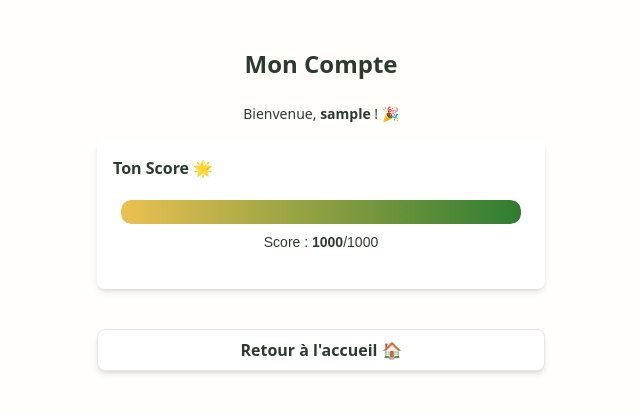
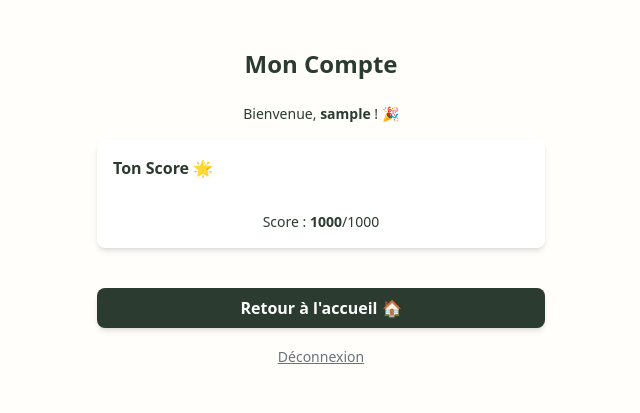
Before and after one commit to WilliamPltr/AppOpack, a Django app: page /account/ in a window 1280 px wide. Shown: the part 44-457 px from the top of the page, without its empty margins (319-959 px from the left). Run offline with Django 4.2, Linux system fonts and the light colour scheme; the visitor is signed in with stand-in values (Sample User, id 1); data comes from the database, SQL or seed files in the repository; parts of the project's set-up code (start-up, migrations or seed data) failed here and were passed over.

Commit message:
Update account.html

```diff
--- a/Opack_Git/core/templates/core/account.html
+++ b/Opack_Git/core/templates/core/account.html
@@ -9,34 +9,42 @@
     Mon Compte
   </h1>
 
-  <!-- Bienvenue -->
+  <!-- Message de bienvenue -->
   <p class="text-center text-sm text-[#2c3b2f] font-comfortaa mb-4">
     Bienvenue, <span class="font-bold">{{ user.username }}</span> ! 🎉
   </p>
 
-  <!-- Section : Score -->
+  <!-- Section : Score utilisateur -->
   <div class="w-full max-w-md bg-white border-l-4 border-[#ebc151] rounded-lg shadow-md p-4 mb-6">
     <h2 class="text-lg font-bold text-[#2c3b2f] font-comfortaa mb-2">Ton Score 🌟</h2>
-    <!-- Jauge de score -->
-    <div style="width: 100%; max-width: 400px; margin: 20px auto;">
-      <div style="width: 100%; height: 1.5rem; background-color: #f5f5f5; border-radius: 10px; position: relative; overflow: hidden; box-shadow: inset 0 2px 4px rgba(0, 0, 0, 0.1);">
-        <div
-          style="width: {{ jauge_score|floatformat:0 }}%; height: 100%; background: linear-gradient(90deg, #ebc151, #2e7d32); border-radius: 10px; transition: width 0.5s;">
-        </div>
+    <!-- Barre de progression -->
+    <div class="w-full bg-[#f5f5f5] h-6 rounded-lg relative overflow-hidden shadow-inner">
+      <div
+        class="h-full bg-gradient-to-r from-[#ebc151] to-[#2e7d32] rounded-lg transition-all duration-500"
+        style="width: {{ jauge_score|floatformat:0 }}%;">
       </div>
-      <!-- Texte en dessous -->
-      <p style="text-align: center; font-size: 14px; font-family: 'Comfortaa', sans-serif; margin-top: 8px;">
-        Score : <span style="font-weight: bold;">{{ profil.score }}</span>/1000
-      </p>
     </div>
+    <!-- Texte du score -->
+    <p class="text-center text-sm font-comfortaa mt-2">
+      Score : <span class="font-bold">{{ profil.score }}</span>/1000
+    </p>
   </div>
 
   <!-- Bouton : Retour à l'accueil -->
   <div class="w-full max-w-md text-center mt-4">
     <a
       href="{% if request.GET.next %}{{ request.GET.next }}{% else %}{% url 'accueil' %}{% endif %}"
-      class="block w-full text-center text-[#2c3b2f] font-bold py-2 px-4 border border-black bg-white rounded-lg shadow-md hover:bg-[#ebc151] hover:text-black hover:shadow-lg transition">
+      class="block w-full text-center text-white font-bold py-2 px-6 bg-[#2c3b2f] rounded-lg shadow-md hover:bg-[#374b3c] hover:shadow-lg transition-transform transform hover:-translate-y-1 focus:outline-none focus:ring-2 focus:ring-[#2c3b2f] focus:ring-opacity-50">
       Retour à l'accueil 🏠
+    </a>
+  </div>
+
+  <!-- Lien : Déconnexion -->
+  <div class="w-full max-w-md text-center mt-4">
+    <a
+      href="/logout/?next={{ request.GET.next|default:'/' }}"
+      class="text-sm text-gray-500 underline hover:text-gray-700">
+      Déconnexion
     </a>
   </div>
 </div>
```
